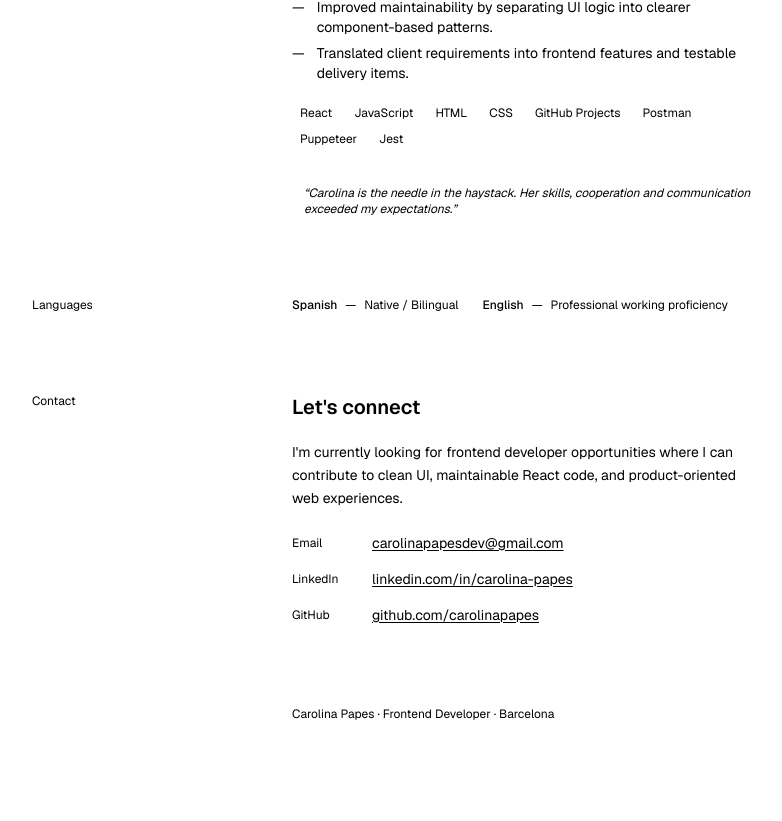
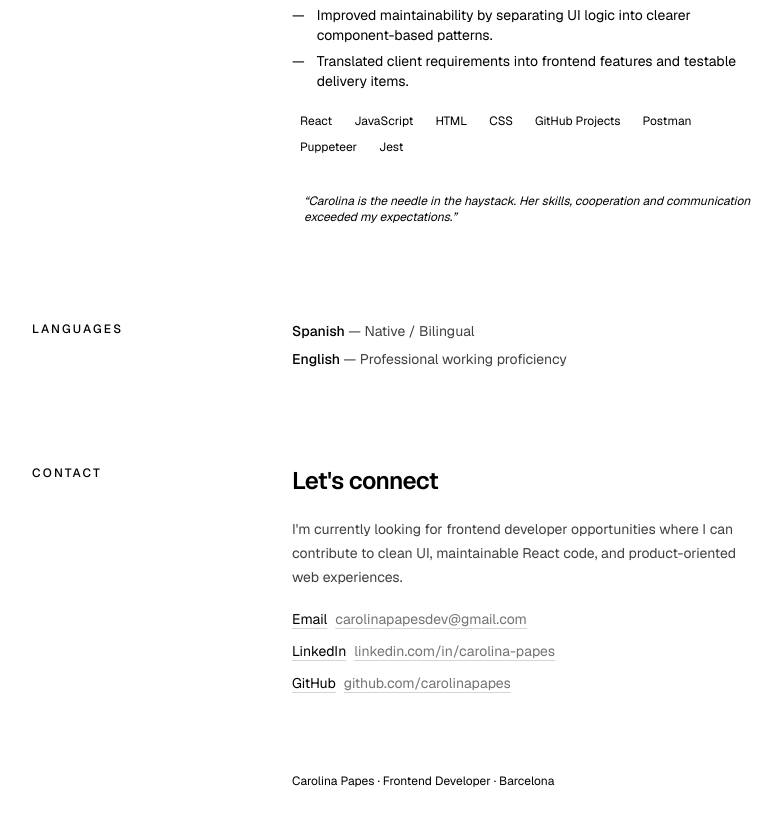
Before and after one commit to carolinapapes/portfolio, a Next.js app: page /en in a window 1280 px wide. Shown: the part 1715-2536 px from the top of the page, without its empty margins (248-1030 px from the left). Before the commit the page ends 2469 px from the top, so only its background shows below. Built offline with nearby package versions, Linux system fonts and the light colour scheme.

Commit message:
refactor: add reusable section layout component

```diff
--- a/src/components/Contact.tsx
+++ b/src/components/Contact.tsx
@@ -1,4 +1,6 @@
 import type { PortfolioContent } from "@/content/portfolio.en";
+
+import Section from "./layout/Section";
 
 type Props = {
   label: PortfolioContent["nav"]["contact"];
@@ -7,33 +9,30 @@ type Props = {
 
 export default function Contact({ label, contact }: Props) {
   return (
-    <section id="contact">
-      <div className="mx-auto grid max-w-3xl gap-4 px-6 py-10 sm:grid-cols-[220px_minmax(0,1fr)] sm:gap-0 sm:py-12">
-        <div className="sm:pr-8">
-          <p className="text-xs text-black">{label}</p>
-        </div>
-        <div className="flex min-w-0 flex-col gap-5 sm:pl-10">
-          <h2 className="text-xl font-semibold text-black">{contact.heading}</h2>
-          <p className="text-sm text-black max-w-lg leading-relaxed">{contact.body}</p>
-          <ul className="flex flex-col gap-3">
+    <Section id="contact" label={label}>
+      <div className="grid gap-5">
+        <h2 className="text-2xl font-semibold tracking-tight text-black">
+          {contact.heading}
+        </h2>
+
+        <p className="max-w-xl text-sm leading-6 text-neutral-700">
+          {contact.body}
+        </p>
+
+        <ul className="grid gap-3 text-sm">
           {contact.links.map((link) => (
             <li key={link.href}>
               <a
                 href={link.href}
-                  target={link.href.startsWith("mailto") ? undefined : "_blank"}
-                  rel={link.href.startsWith("mailto") ? undefined : "noopener noreferrer"}
-                  className="inline-flex min-w-0 flex-col items-start gap-1 focus-visible:outline-none focus-visible:ring-2 focus-visible:ring-black rounded sm:flex-row sm:items-center sm:gap-4"
+                className="group inline-flex gap-2 text-black underline decoration-neutral-300 underline-offset-4 transition hover:decoration-black focus:outline-none focus-visible:ring-2 focus-visible:ring-black"
               >
-                  <span className="text-xs text-black sm:w-16 sm:shrink-0">{link.label}</span>
-                  <span className="text-sm text-black underline underline-offset-2 hover:no-underline transition-colors break-all sm:break-normal">
-                    {link.display}
-                  </span>
+                <span>{link.label}</span>
+                <span className="text-neutral-500">{link.display}</span>
               </a>
             </li>
           ))}
         </ul>
       </div>
-      </div>
-    </section>
+    </Section>
   );
 }
--- a/src/components/Languages.tsx
+++ b/src/components/Languages.tsx
@@ -1,27 +1,22 @@
 import type { PortfolioContent } from "@/content/portfolio.en";
 
-type Props = { languages: PortfolioContent["languages"] };
+import Section from "./layout/Section";
+
+type Props = {
+  languages: PortfolioContent["languages"];
+};
 
 export default function Languages({ languages }: Props) {
   return (
-    <section>
-      <div className="mx-auto grid max-w-3xl gap-4 px-6 py-8 sm:grid-cols-[220px_minmax(0,1fr)] sm:gap-0">
-        <div className="sm:pr-8">
-          <p className="text-xs text-black">{languages.heading}</p>
-        </div>
-        <div className="flex min-w-0 flex-col gap-4 sm:flex-row sm:gap-6 sm:pl-10">
-          {languages.items.map((item) => (
-            <div
-              key={item.lang}
-              className="flex flex-col gap-1 text-xs text-black sm:flex-row sm:gap-2"
-            >
-              <span className="font-medium">{item.lang}</span>
-              <span className="hidden sm:inline">—</span>
-              <span>{item.level}</span>
-            </div>
-          ))}
-        </div>
-      </div>
-    </section>
+    <Section label={languages.heading}>
+      <ul className="grid gap-2 text-sm text-neutral-700">
+        {languages.items.map((item) => (
+          <li key={item.lang}>
+            <span className="font-medium text-black">{item.lang}</span>
+            <span> — {item.level}</span>
+          </li>
+        ))}
+      </ul>
+    </Section>
   );
 }
--- a/src/components/Projects.tsx
+++ b/src/components/Projects.tsx
@@ -1,5 +1,7 @@
+import type { PortfolioContent } from "@/content/portfolio.en";
+
+import Section from "./layout/Section";
 import ProjectCard from "./ProjectCard";
-import type { PortfolioContent } from "@/content/portfolio.en";
 
 type Props = {
   label: PortfolioContent["nav"]["projects"];
@@ -8,17 +10,12 @@ type Props = {
 
 export default function Projects({ label, projects }: Props) {
   return (
-    <section id="projects">
-      <div className="mx-auto grid max-w-3xl gap-4 px-6 py-10 sm:grid-cols-[220px_minmax(0,1fr)] sm:gap-0 sm:py-12">
-        <div className="sm:pr-8">
-          <p className="text-xs text-black">{label}</p>
-        </div>
-        <div className="flex min-w-0 flex-col gap-8 sm:pl-10">
-          {projects.map((project) => (
-            <ProjectCard key={project.title} project={project} />
-          ))}
-        </div>
+    <Section id="projects" label={label}>
+      <div className="grid gap-10">
+        {projects.map((project) => (
+          <ProjectCard key={project.title} project={project} />
+        ))}
       </div>
-    </section>
+    </Section>
   );
 }
--- /dev/null
+++ b/src/components/layout/Section.tsx
@@ -0,0 +1,31 @@
+import type { ReactNode } from "react";
+
+type SectionProps = {
+  id?: string;
+  label: string;
+  children: ReactNode;
+  className?: string;
+  contentClassName?: string;
+};
+
+export default function Section({
+  id,
+  label,
+  children,
+  className = "",
+  contentClassName = "",
+}: SectionProps) {
+  return (
+    <section id={id} className={className}>
+      <div className="mx-auto grid max-w-3xl gap-4 px-6 py-10 sm:grid-cols-[220px_minmax(0,1fr)] sm:gap-0 sm:py-12">
+        <div className="sm:pr-8">
+          <p className="text-xs font-medium uppercase tracking-[0.18em] text-black">
+            {label}
+          </p>
+        </div>
+
+        <div className={`min-w-0 sm:pl-10 ${contentClassName}`}>{children}</div>
+      </div>
+    </section>
+  );
+}
```
Lines whose indentation alone changed are shown as unchanged.
